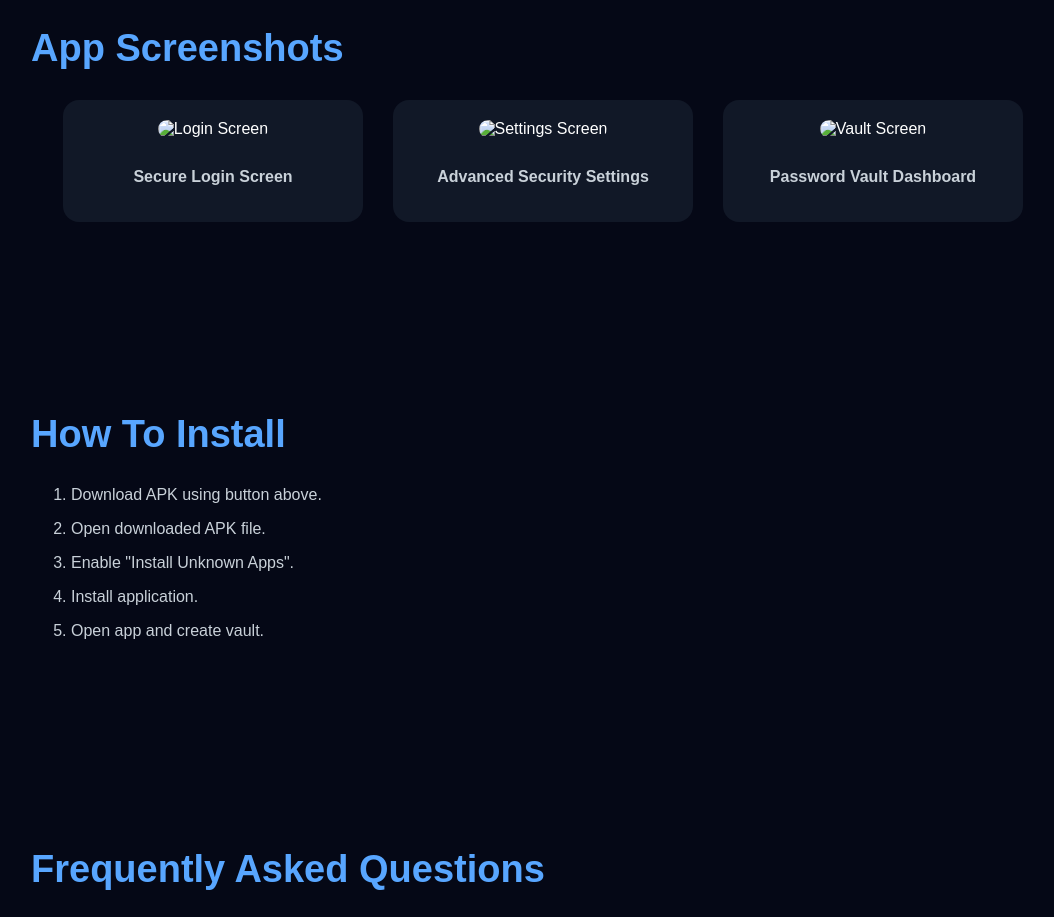
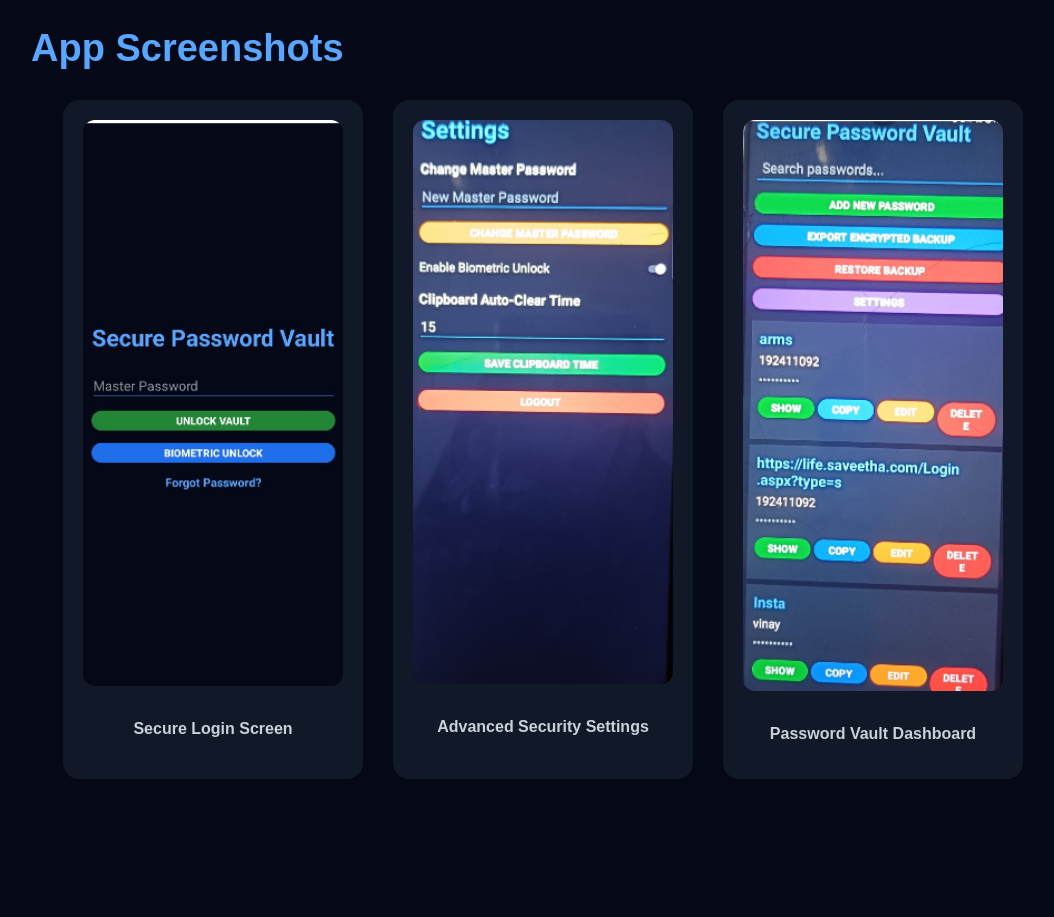
Before and after one commit to vinaykosuri05/Secure-Password-Vault, a plain HTML site: page index.html in a window 1280 px wide. Shown: the part 2400-3317 px from the top of the page, without its empty margins (97-1151 px from the left). Drawn offline with Linux system fonts and the light colour scheme.

Commit message:
Add files via upload

```diff
--- a/index.html
+++ b/index.html
@@ -210,7 +210,7 @@
             <div class="screenshot-card">
 
                 <img
-                    src="screenshots/login-screen.jpg"
+                    src="login-screen.jpg"
                     alt="Login Screen">
 
                 <p>
@@ -222,7 +222,7 @@
             <div class="screenshot-card">
 
                 <img
-                    src="screenshots/settings-screen.jpg"
+                    src="settings-screen.jpg"
                     alt="Settings Screen">
 
                 <p>
@@ -234,7 +234,7 @@
             <div class="screenshot-card">
 
                 <img
-                    src="screenshots/vault-screen.jpg"
+                    src="vault-screen.jpg"
                     alt="Vault Screen">
 
                 <p>
```
